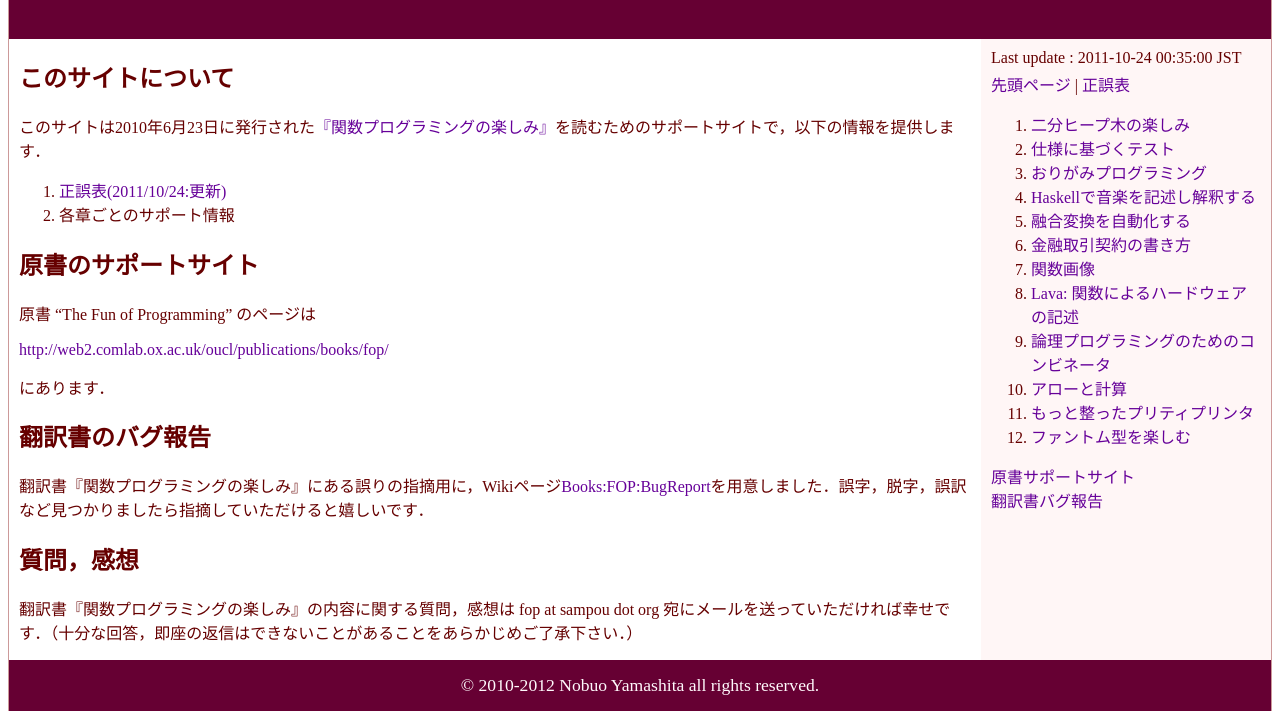
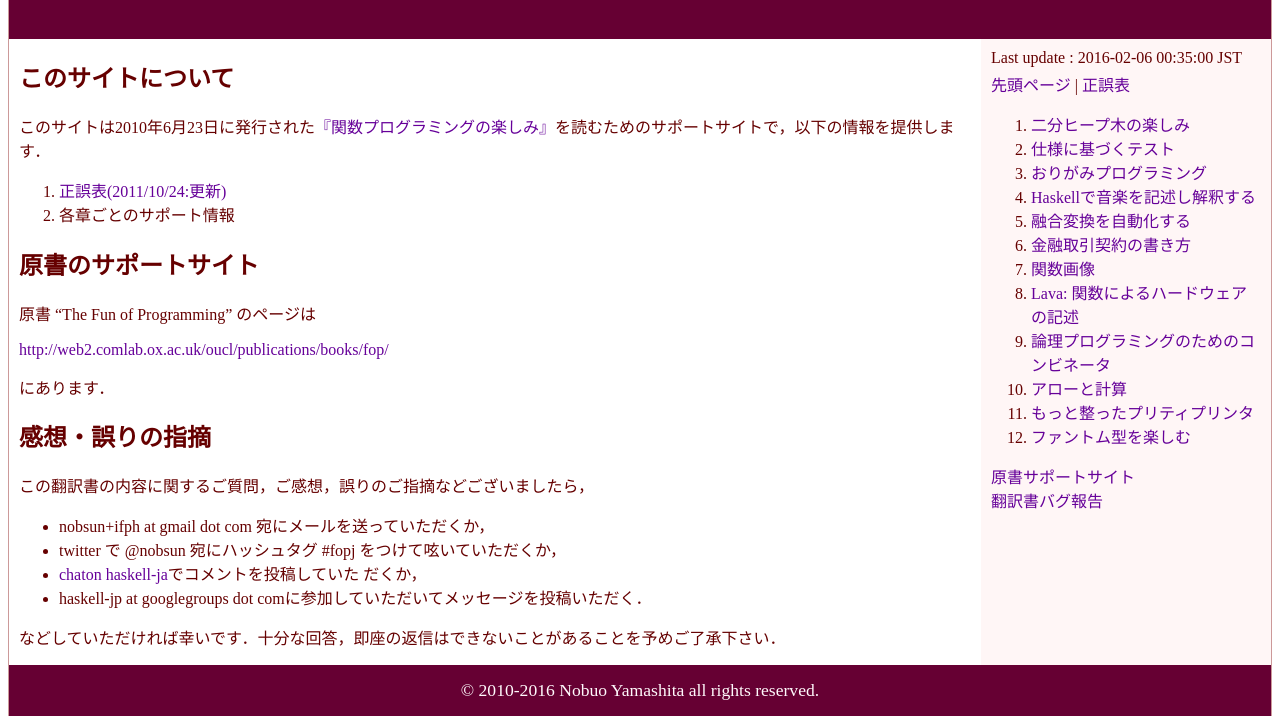
Before and after one commit to sampou-org/fop, a plain HTML site: page index.html in a window 1280 px wide. Shown: the part 98-822 px from the top of the page. Drawn offline with Linux system fonts and the light colour scheme.

Commit message:
modify address for comments

```diff
--- a/index.html
+++ b/index.html
@@ -46,25 +46,22 @@
   >にあります．</p
   ></div
 ><div id="&#32763;&#35379;&#26360;&#12398;&#12496;&#12464;&#22577;&#21578;"
-><h2
-  >翻訳書のバグ報告</h2
-  ><p
-  >翻訳書『関数プログラミングの楽しみ』にある誤りの指摘用に，Wikiページ<a href="http://www.sampou.org/cgi-bin/haskell.cgi?Books%3aFOP%3aBugReport"
-    >Books:FOP:BugReport</a
-    >を用意しました．誤字，脱字，誤訳など見つかりましたら指摘していただけると嬉しいです．</p
-  ></div
-><div id="&#36074;&#21839;&#24863;&#24819;"
-><h2
-  >質問，感想</h2
-  ><p
-  >翻訳書『関数プログラミングの楽しみ』の内容に関する質問，感想は fop at sampou dot org 宛にメールを送っていただければ幸せです．（十分な回答，即座の返信はできないことがあることをあらかじめご了承下さい．）</p
-  ></div
->
+><h2 id="感想誤りの指摘">感想・誤りの指摘</h2>
+<p>この翻訳書の内容に関するご質問，ご感想，誤りのご指摘などございましたら，</p>
+<ul>
+<li>nobsun+ifph at gmail dot com 宛にメールを送っていただくか，</li>
+<li>twitter で @nobsun 宛にハッシュタグ #fopj をつけて呟いていただくか，</li>
+<li><a href="http://chaton.practical-scheme.net/haskell-ja/">chaton haskell-ja</a>でコメントを投稿していた
+だくか，</li>
+<li>haskell-jp at googlegroups dot comに参加していただいてメッセージを投稿いただく．</li>
+</ul>
+<p>などしていただければ幸いです．十分な回答，即座の返信はできないことがあることを予めご了承下さい．</p>
+</div>
     </div>
    </div>
    <div id="secondary-contents">
     <div id="navigation">
-     <div id="lastupdate">Last update : 2011-10-24 00:35:00 JST</div>
+     <div id="lastupdate">Last update : 2016-02-06 00:35:00 JST</div>
      <a href="./index.html">先頭ページ</a>&nbsp;|&nbsp;<a href="./static/errata.html">正誤表</a>
      <ol start="1">
       <li><a href="./chap01.html">二分ヒープ木の楽しみ</a></li>
@@ -86,7 +83,7 @@
    </div>
   </div>
   <div id="footer" class="structure">
-   &copy; 2010-2012 Nobuo Yamashita all rights reserved.
+   &copy; 2010-2016 Nobuo Yamashita all rights reserved.
   </div>
  </body>
 </html>
```
